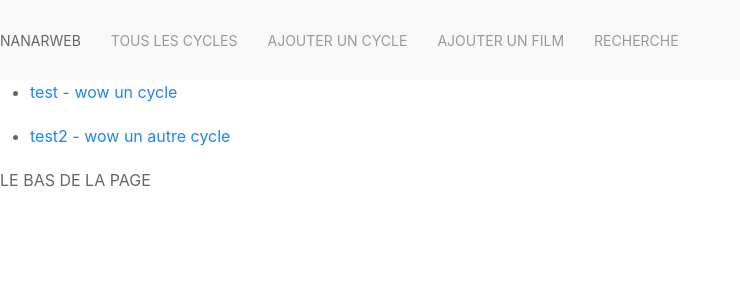
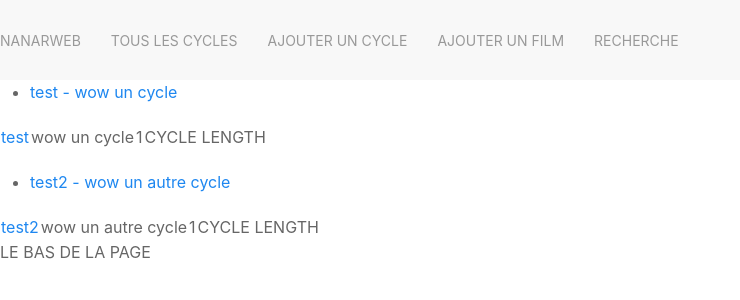
Before and after one commit to SebastiaanMoedt/nanarweb, an Angular app: page /cycles in a window 1280 px wide. Shown: the top 300 px of the page, without its empty margins (0-740 px from the left). Built offline with nearby package versions, Linux system fonts and the light colour scheme.

Commit message:
cycle page update with form (wip)

```diff
--- a/src/app/class/cycle.ts
+++ b/src/app/class/cycle.ts
@@ -3,7 +3,7 @@ import { Film } from "./film";
 
 export class Cycle {
     cycleName!: string
-    status!: CycleState
+    status: CycleState = CycleState.TO_FILL
     description!: string
     films!: Film[]
 }
--- a/src/app/pages/cycles/cycles.html
+++ b/src/app/pages/cycles/cycles.html
@@ -4,6 +4,16 @@
     <ul>
     <li><a (click)="navigateToCycleDetail(cycle.cycleName)"> {{cycle.cycleName}} - {{cycle.description}}</a></li>
 </ul>
+
+    <tr>
+      <td><a (click)="navigateToCycleDetail(cycle.cycleName)"> {{cycle.cycleName}}</a></td>
+      <td>{{cycle.description}}</td>
+      <td>{{cycle.status}}</td>
+      <!-- TODO: get cycle length -->
+      <td>CYCLE LENGTH</td>
+
+    </tr>
+
 }
 @empty {
     <li>PAS DE CYCLES POUR L'INSTANT</li>
```
